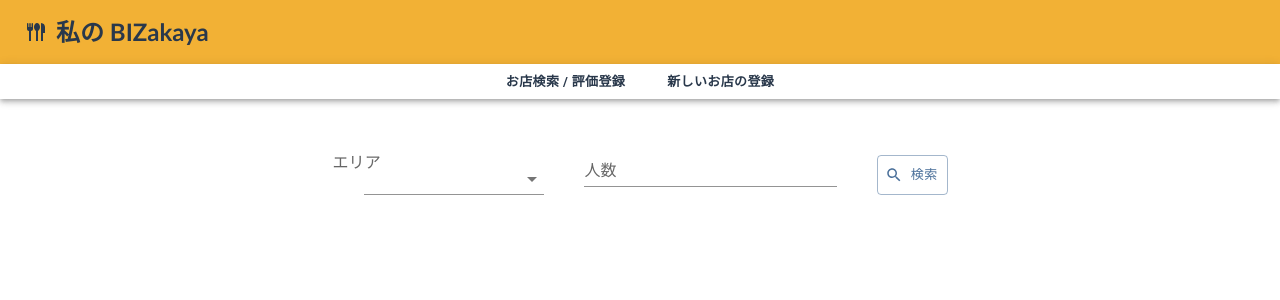
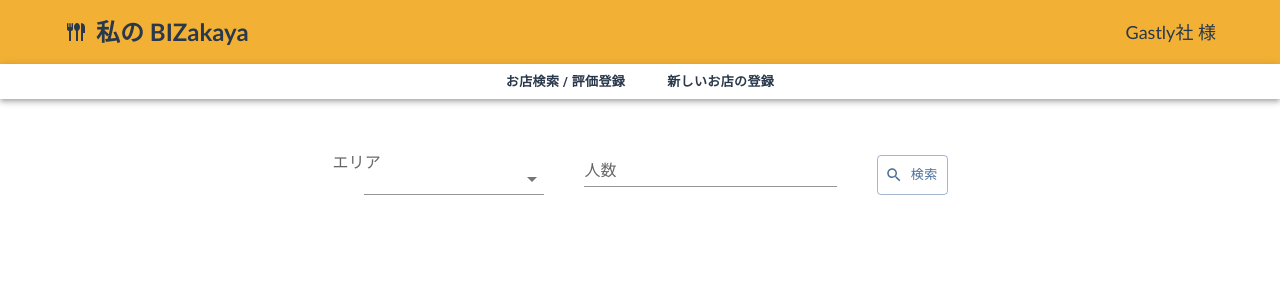
Before and after one commit to im-kkawa/gastly-app-front2, a React (Create React App) app: page / in a window 1280 px wide. Shown: the top 300 px of the page. Built offline with nearby package versions, Linux system fonts and the light colour scheme.

Commit message:
ヘッダに社名を追加

```diff
--- a/src/components/header.js
+++ b/src/components/header.js
@@ -38,7 +38,9 @@ export default function Header() {
       <Box sx={{ flexGrow: 1 }}>
         <AppBar position='static' color='primary'>
           <Toolbar>
-            <FlatwareIcon sx={{ display: { xs: 'none', md: 'flex' }, mr: 1 }} />
+            <FlatwareIcon
+              sx={{ display: { xs: 'none', md: 'flex' }, mr: 1, ml: 5 }}
+            />
             <Typography
               variant='h5'
               component='div'
@@ -46,6 +48,13 @@ export default function Header() {
             >
               私の BIZakaya
             </Typography>
+            <Typography
+              variant='h5'
+              component='div'
+              sx={{ flexGrow: 0, fontSize: 18, mr: 5 }}
+            >
+              Gastly社 様
+            </Typography>
           </Toolbar>
         </AppBar>
       </Box>
--- a/src/components/searchShop/searchCondition.js
+++ b/src/components/searchShop/searchCondition.js
@@ -7,8 +7,6 @@ import Select from '@mui/material/Select';
 import Box from '@mui/material/Box';
 import TextField from '@mui/material/TextField';
 import Button from '@mui/material/Button';
-import DeleteIcon from '@mui/icons-material/Delete';
-import SendIcon from '@mui/icons-material/Send';
 import Stack from '@mui/material/Stack';
 import SearchIcon from '@mui/icons-material/Search';
 import { ThemeProvider, createTheme } from '@mui/material/styles';
--- a/src/components/searchShop/searchResult.js
+++ b/src/components/searchShop/searchResult.js
@@ -5,7 +5,6 @@ import Card from '@mui/material/Card';
 import CardActions from '@mui/material/CardActions';
 import CardContent from '@mui/material/CardContent';
 import CardMedia from '@mui/material/CardMedia';
-import Button from '@mui/material/Button';
 import Typography from '@mui/material/Typography';
 import Link from '@mui/material/Link';
 import Rating from '@mui/material/Rating';
@@ -17,7 +16,7 @@ import { ThemeProvider, createTheme } from '@mui/material/styles';
 
 export default function SearchResult(props) {
   const resultSearchShop = props.resultSearchShop;
-  const imgs = [img1, img2, img3];
+  const imgs = [img1, img3, img2];
 
   const theme = createTheme({
     palette: {
```
